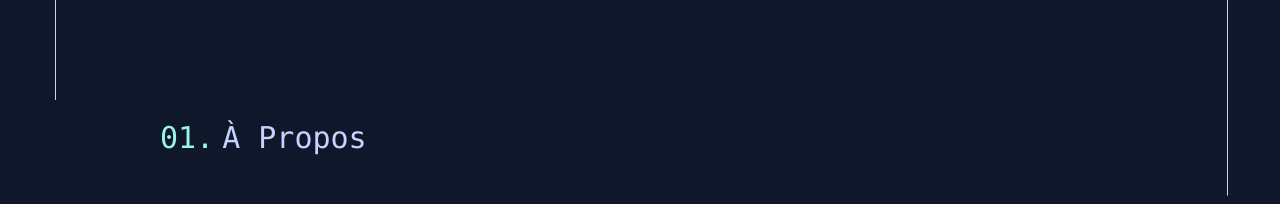
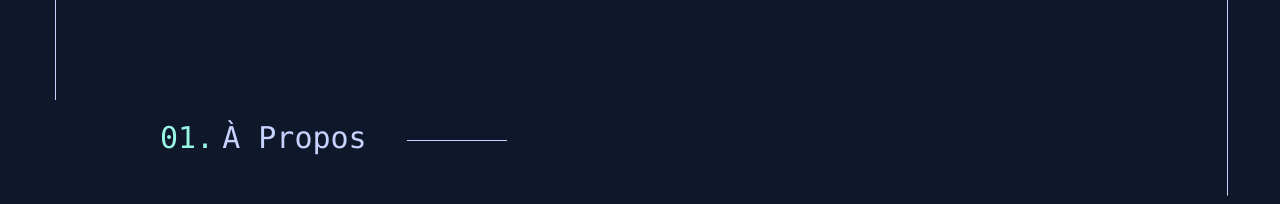
Before and after one commit to g4rf4z/gp-portfolio-client, a Vue app: page / in a window 1280 px wide. Shown: the part 840-1044 px from the top of the page. Built offline with nearby package versions, Linux system fonts and the light colour scheme; no server answers.

Commit message:
23/05 - Add pseudo-element to SectionWrapper

```diff
--- a/src/components/atoms/SectionWrapper.vue
+++ b/src/components/atoms/SectionWrapper.vue
@@ -26,6 +26,11 @@ section {
     span {
       @apply mr-2 font-mono text-teal-200;
     }
+
+    &:after {
+      content: "";
+      @apply h-[1px] w-[50px] sm:w-[100px] inline-block relative left-10 bottom-[18%] bg-indigo-200;
+    }
   }
 }
 </style>
```
